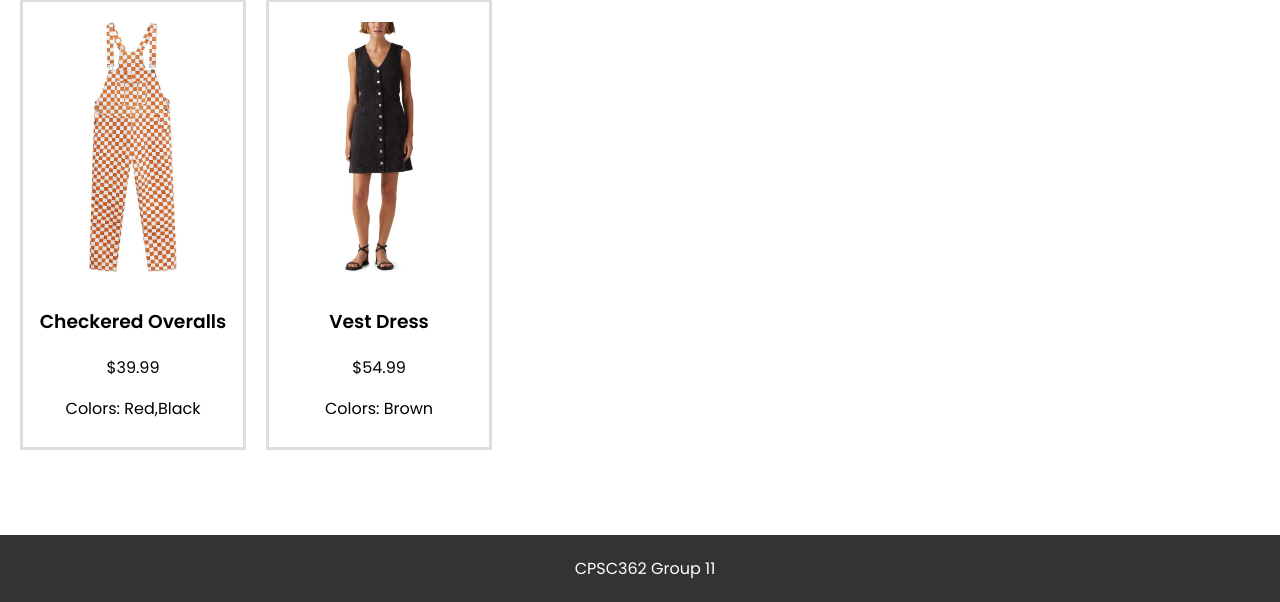
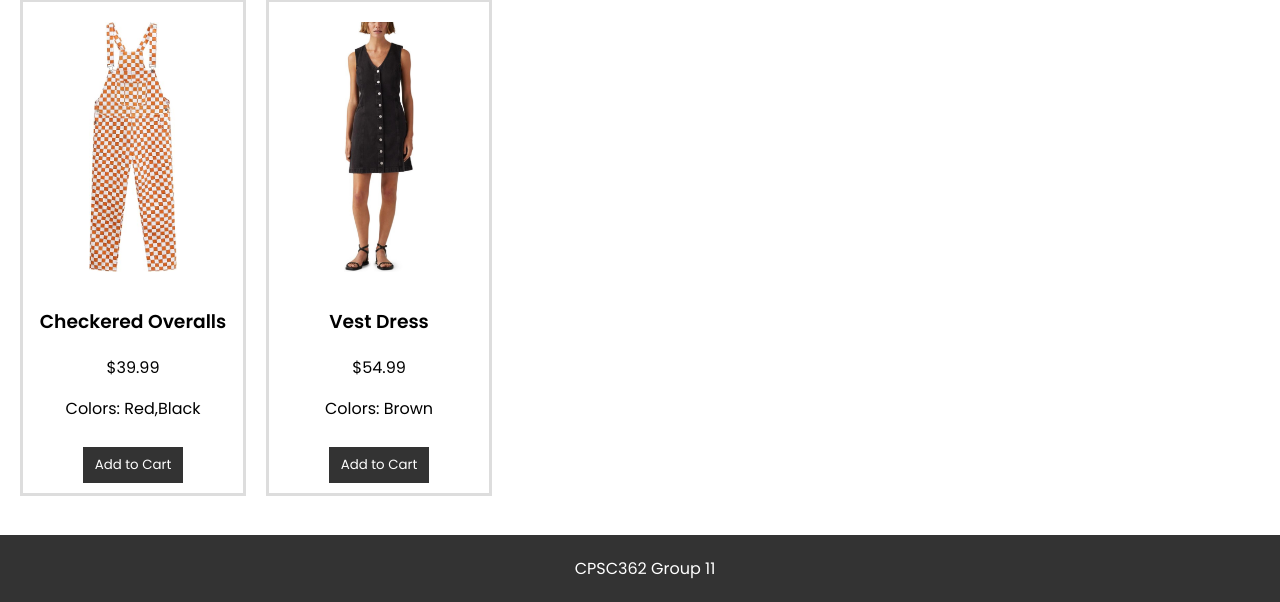
Before and after one commit to frggycc/Website_Project_Group11, a Flask app: page /women/clothing in a window 1280 px wide. Shown: the part 198-800 px from the top of the page. Run offline with Flask 3, Linux system fonts and the light colour scheme; data comes from the database, SQL or seed files in the repository.

Commit message:
Add to cart button submits user's choice back to session cart

```diff
--- a/templates/men_clothing.html
+++ b/templates/men_clothing.html
@@ -12,6 +12,7 @@
 
                 <!-- Add add_to_cart section to items -->
                 <form method="POST" action="{{ url_for('add_to_cart') }}">
+                    <input type="hidden" name="item_id" value="{{ item[0] }}">
                     <button type="submit" class="add-to-cart">Add to Cart</button>
                 </form>
             </div>
--- a/templates/women_clothing.html
+++ b/templates/women_clothing.html
@@ -9,6 +9,12 @@
                 <h3>{{ item[1] }}</h3>
                 <p>${{ "%.2f" % item[4] }}</p>
                 <p class="colors">Colors: {{ item[6] }}</p>
+
+                <!-- Add add_to_cart section to items -->
+                <form method="POST" action="{{ url_for('add_to_cart') }}">
+                    <input type="hidden" name="item_id" value="{{ item[0] }}">
+                    <button type="submit" class="add-to-cart">Add to Cart</button>
+                </form>
             </div>
         {% else %}
             <p>No items found.</p>
```
